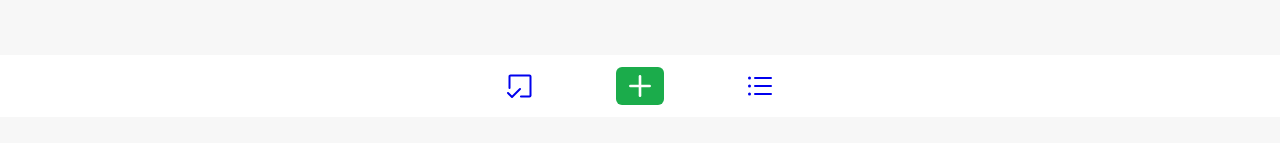
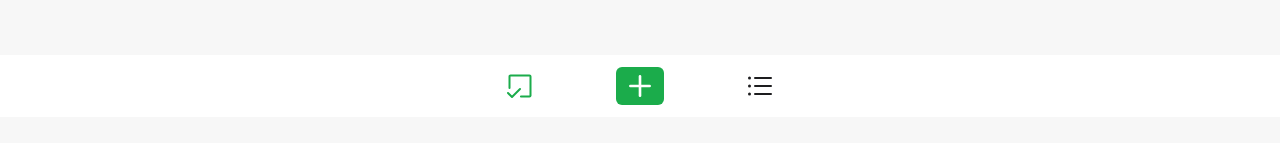
Before and after one commit to unzero-lab/raffly-front, a React (Vite) app: page / in a window 1280 px wide. Shown: the part 159-302 px from the top of the page. Built offline with nearby package versions, Linux system fonts and the light colour scheme.

Commit message:
feat: style link active

```diff
--- a/src/components/Footer/index.tsx
+++ b/src/components/Footer/index.tsx
@@ -5,13 +5,13 @@ import { FooterContainer } from "./style";
 export function Footer() {
   return (
     <FooterContainer>
-      <NavLink to="#">
+      <NavLink to="/">
         <CheckSquareOffset size={32} />
       </NavLink>
       <button>
         <Plus size={28} weight="bold" />
       </button>
-      <NavLink to="#">
+      <NavLink to="teste">
         <ListBullets size={32} />
       </NavLink>
     </FooterContainer>
--- a/src/components/Footer/style.ts
+++ b/src/components/Footer/style.ts
@@ -12,6 +12,15 @@ export const FooterContainer = styled.footer`
   a {
     display: flex;
     align-items: center;
+    svg {
+      color: ${(props) => props.theme["gray-900"]};
+    }
+
+    &.active {
+      svg {
+        color: ${(props) => props.theme["green-500"]};
+      }
+    }
   }
 
   button {
```
